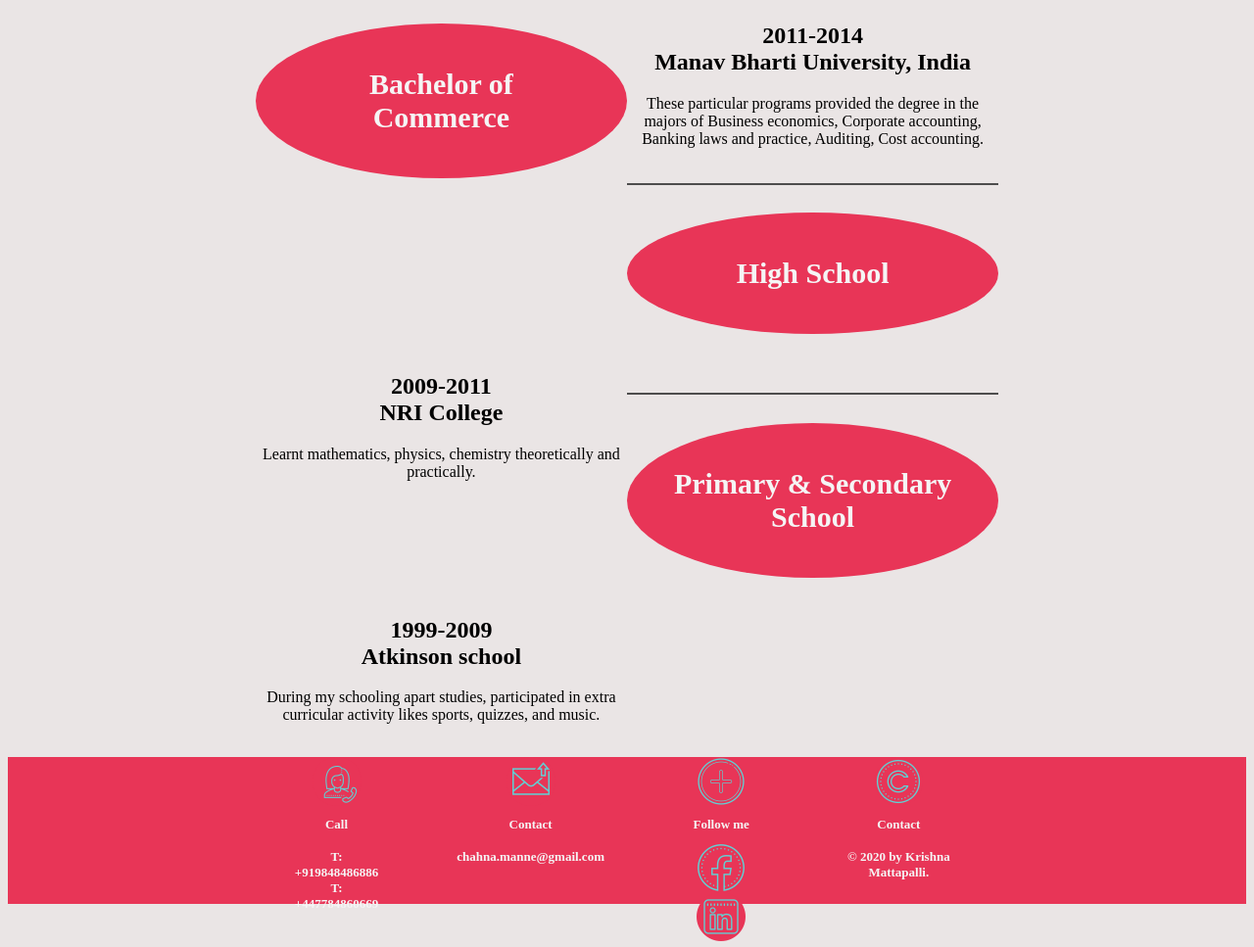
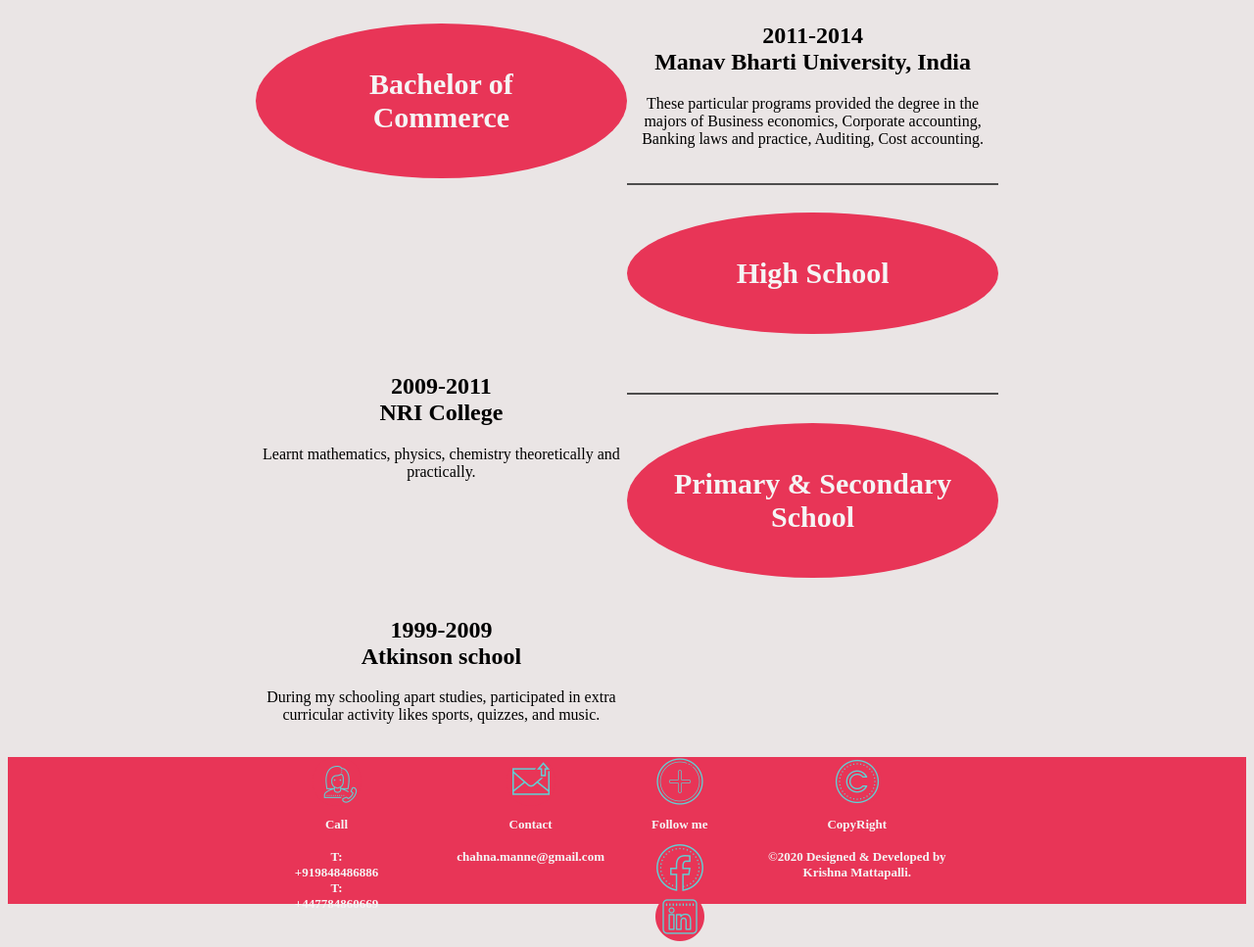
Before and after one commit to chahnamanne/chahnamanne.github.io, a plain HTML site: page education.html in a window 1280 px wide. Shown: the part 822-1789 px from the top of the page at 98% size. Drawn offline with Linux system fonts and the light colour scheme.

Commit message:
Update education.html

```diff
--- a/education.html
+++ b/education.html
@@ -4,6 +4,16 @@
         <title>Chahna-CV</title>
         <link rel="icon" href="./img/cv.ico">
         <link rel="stylesheet" href="education.css" media="screen">
+
+        <!-- Global site tag (gtag.js) - Google Analytics -->
+        <script async src="https://www.googletagmanager.com/gtag/js?id=UA-165662671-1"></script>
+        <script>
+        window.dataLayer = window.dataLayer || [];
+        function gtag(){dataLayer.push(arguments);}
+        gtag('js', new Date());
+
+        gtag('config', 'UA-165662671-1');
+        </script>
     </head>
     <body>
         <header>
@@ -115,7 +125,7 @@
                     <a href="mailto:chahna.manne@gmail.com">chahna.manne@gmail.com</a>
                 </h4></div>
 
-                <div class="grid-item"><img src="./img/plus.png" alt="Follow icon">
+                <div class="grid-item3"><img src="./img/plus.png" alt="Follow icon">
                 <h2>
                     Follow me
                 </h2>
@@ -124,8 +134,8 @@
 
 
                 <div class="grid-item"><img src="./img/copy.png" alt="CopyRight icon">
-                    <h2>Contact</h2>
-                <h4>© 2020 by Krishna Mattapalli.</h4></div>
+                    <h2>CopyRight</h2>
+                <h4>©2020 Designed & Developed by Krishna Mattapalli.</h4></div>
             </div>
         </footer>
     </body>
```
